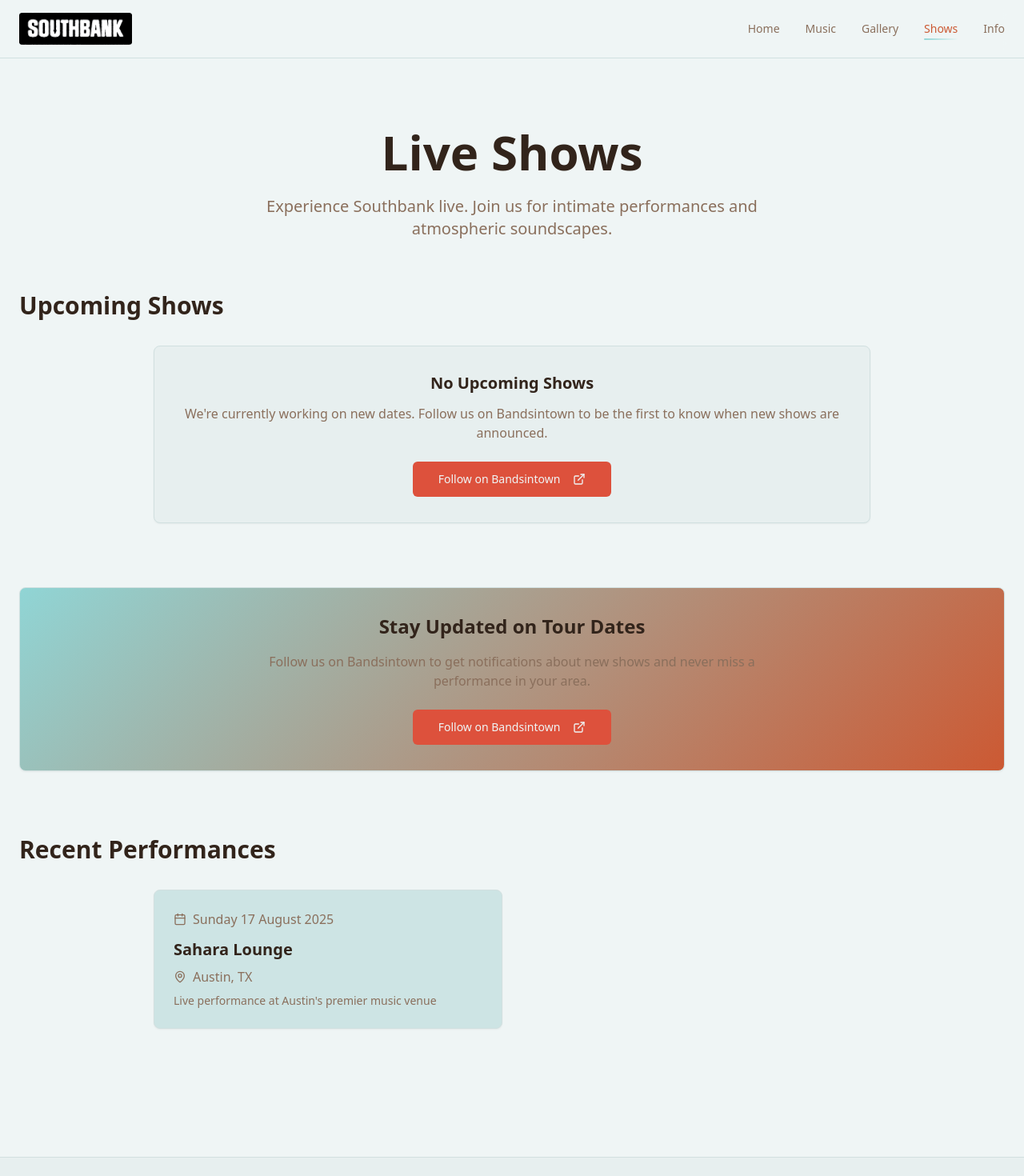
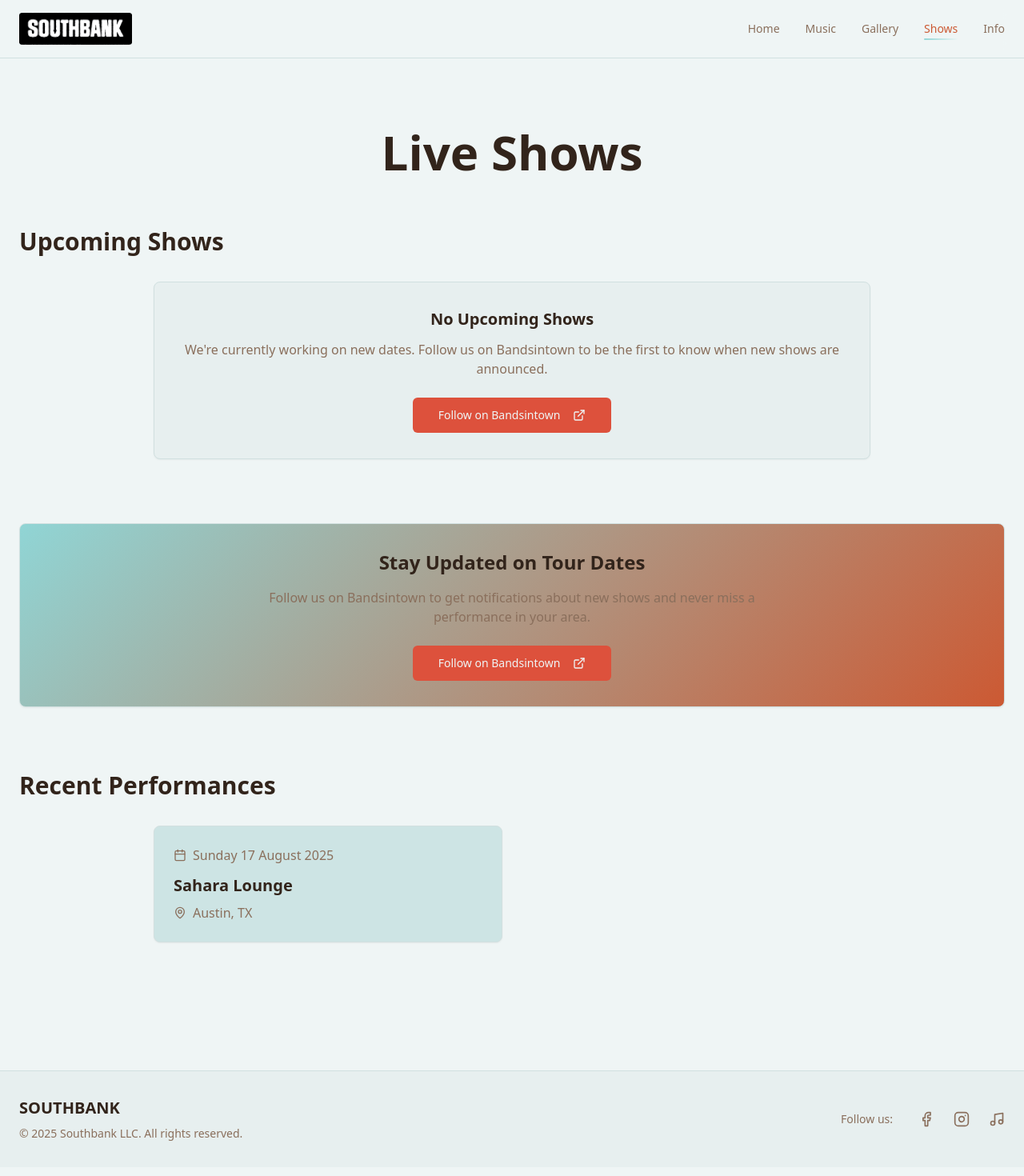
Before and after one commit to southbanksounds/southbank-soundwaves, a React (Vite) app: page /shows in a window 1280 px wide. Shown: the top 1470 px of the page at 80% size. Built offline with nearby package versions, Linux system fonts and the light colour scheme.

Commit message:
Remove descriptors from shows page
Removed the descriptor under the page title and the descriptor line from the recent performance tiles on the shows page.
-edited src/pages/Shows.tsx

```diff
--- a/src/pages/Shows.tsx
+++ b/src/pages/Shows.tsx
@@ -9,8 +9,7 @@ const Shows = () => {
     {
       date: "2025-08-17",
       venue: "Sahara Lounge",
-      city: "Austin, TX",
-      description: "Live performance at Austin's premier music venue"
+      city: "Austin, TX"
     }
   ];
 
@@ -32,9 +31,6 @@ const Shows = () => {
           <h1 className="text-5xl md:text-6xl font-bold mb-6 text-foreground">
             Live Shows
           </h1>
-          <p className="text-xl text-muted-foreground max-w-2xl mx-auto">
-            Experience Southbank live. Join us for intimate performances and atmospheric soundscapes.
-          </p>
         </div>
 
         {/* Upcoming Shows */}
@@ -149,13 +145,10 @@ const Shows = () => {
                 <h3 className="text-xl font-semibold mb-2 text-foreground">
                   {show.venue}
                 </h3>
-                <div className="flex items-center text-muted-foreground mb-2">
+                <div className="flex items-center text-muted-foreground">
                   <MapPin className="mr-2 h-4 w-4" />
                   <span>{show.city}</span>
                 </div>
-                <p className="text-muted-foreground text-sm">
-                  {show.description}
-                </p>
               </Card>
             ))}
           </div>
```
